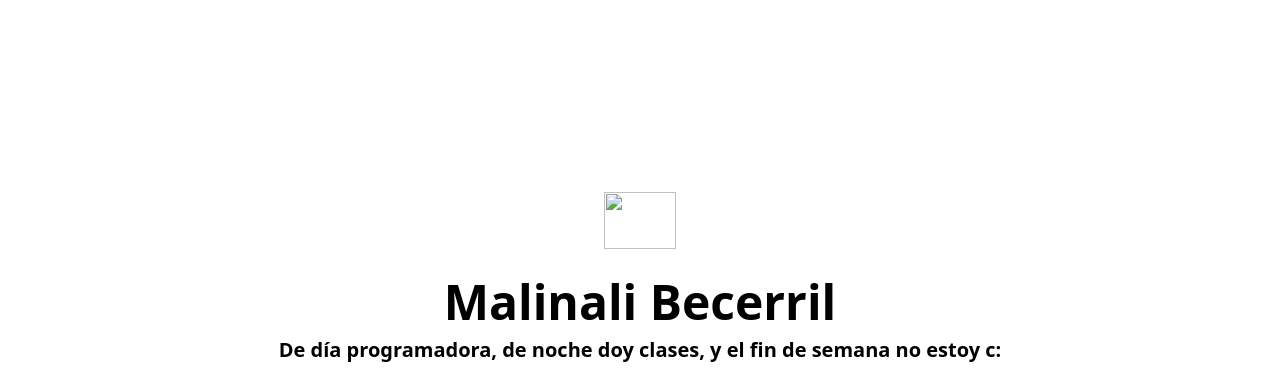
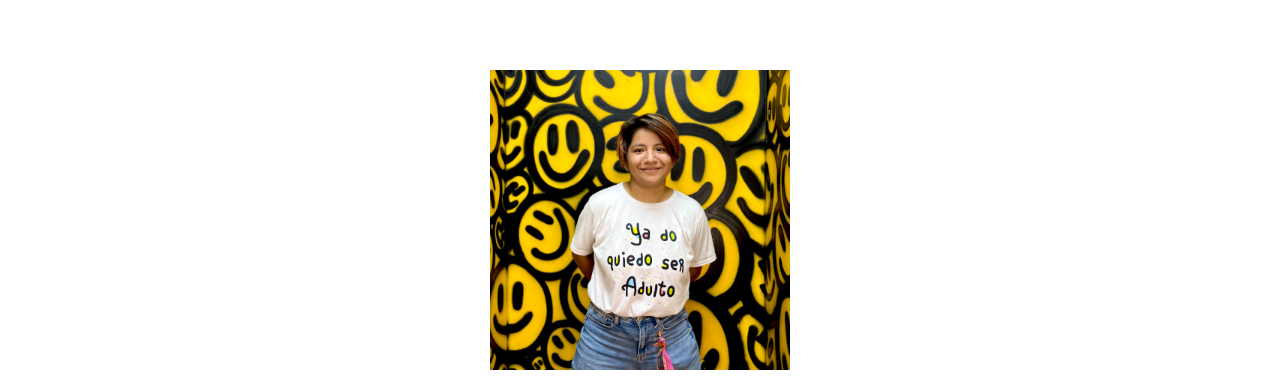
Before and after one commit to malibb/mi-portafolio-technolochicasPRO, a plain HTML site: page index.html in a window 1280 px wide. Shown: the part 129-505 px from the top of the page. Drawn offline with nearby package versions, Linux system fonts and the light colour scheme.

Commit message:
cargar foto

```diff
--- a/index.html
+++ b/index.html
@@ -37,7 +37,7 @@
 
         <section id="sobre-mi" class="vh-100 px-4 py-5 my-5 text-center d-flex justify-content-center align-items-center">
             <div>
-                <img class="d-block mx-auto mb-4" src="/docs/5.3/assets/brand/bootstrap-logo.svg" alt="" width="72" height="57">
+                <img class="d-block mx-auto mb-4" src="assets/perfil.jpg" alt="" width="300" height="300">
             <h1 class="display-5 fw-bold text-body-emphasis">Malinali Becerril</h1>
             <h5 class="fw-bold text-body-emphasis">De día programadora, de noche doy clases, y el fin de semana no estoy c:</h5>
 
```
Also changed, not shown: assets/perfil.jpg (added).
